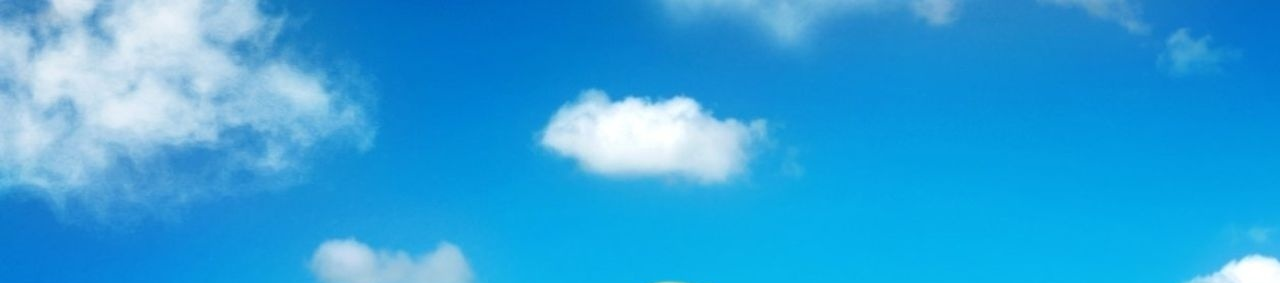
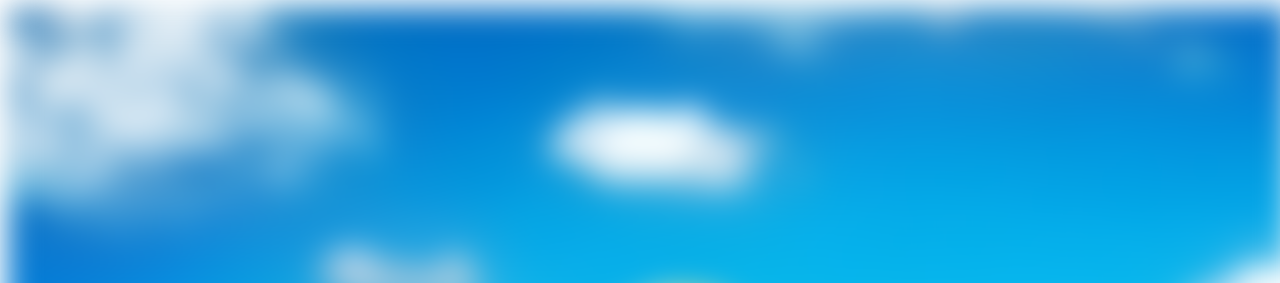
Before and after one commit to caellex/TImeTIlEaster, a plain HTML site: page index.html in a window 1280 px wide. Shown: the top 283 px of the page. Drawn offline with Linux system fonts and the light colour scheme.

Commit message:
Update style.css

```diff
--- a/CSS/style.css
+++ b/CSS/style.css
@@ -1,4 +1,4 @@
-body{
+#bg{
     position: absolute;
     background-image: url('../Assets/bg.jpg');
     filter: blur(15px);
@@ -6,7 +6,6 @@ body{
     width: 100%;
 
 }
-
 #app{
     display: flex;
     height: 100%;
```
